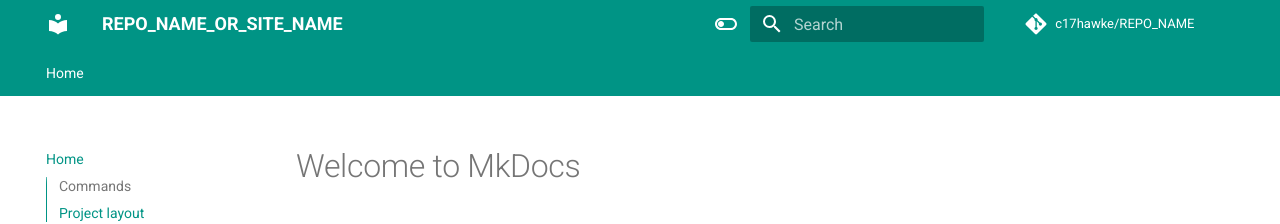
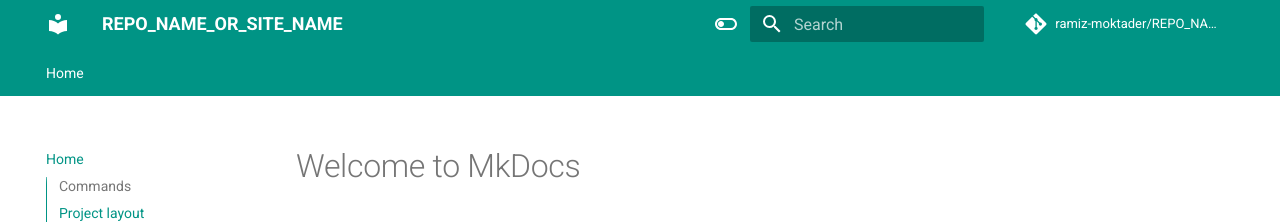
Before and after one commit to ramiz-moktader/geospatial-programming-course, an MkDocs documentation site: the page built from docs/index.md, in a window 1280 px wide. Shown: the top 224 px of the page. Built offline with MkDocs 1.6.1 and Material for MkDocs 9.7.7, drawn with Linux system fonts in a browser that asks for light colours; comment, search, counter and statistics services are not loaded.

Commit message:
repo url changed

```diff
--- a/mkdocs.yml
+++ b/mkdocs.yml
@@ -9,8 +9,8 @@ site_description: >-
   DESCRIPTION
 
 # Repository
-repo_name: c17hawke/REPO_NAME
-repo_url: https://github.com/c17hawke/REPO_NAME
+repo_name: ramiz-moktader/REPO_NAME
+repo_url: https://github.com/ramiz-moktader/REPO_NAME
 
 # Configuration
 theme:
```
